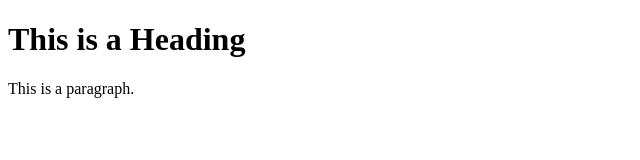
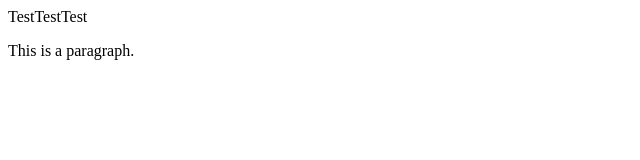
Before and after one commit to unzealEngine/unzealEngine.github.io, a plain HTML site: page index.html in a window 1280 px wide. Shown: the whole page, without its empty margins (0-640 px from the left). Drawn offline with Linux system fonts and the light colour scheme.

Commit message:
6/10/2025, 3:10p

```diff
--- a/index.html
+++ b/index.html
@@ -3,10 +3,19 @@
     <head>
         <meta charset="UTF-8">
         <meta name="viewport" content="width=device-width, initial-scale=1.0">
-        <title>Page Title</title>
+		<link rel="stylesheet" href="styles.css">
+        <title>Awesome Restaraunt</title>
     </head>
+
     <body>
-        <h1>This is a Heading</h1>
+
+		<div id="header">
+			<div>Test</div>
+			<div>Test</div>
+			<div>Test</div>
+		</div>
         <p>This is a paragraph.</p>
+
     </body>
+
 </html>
--- /dev/null
+++ b/styles.css
@@ -0,0 +1,6 @@
+
+
+#header
+{
+	display: flex;
+}
```
